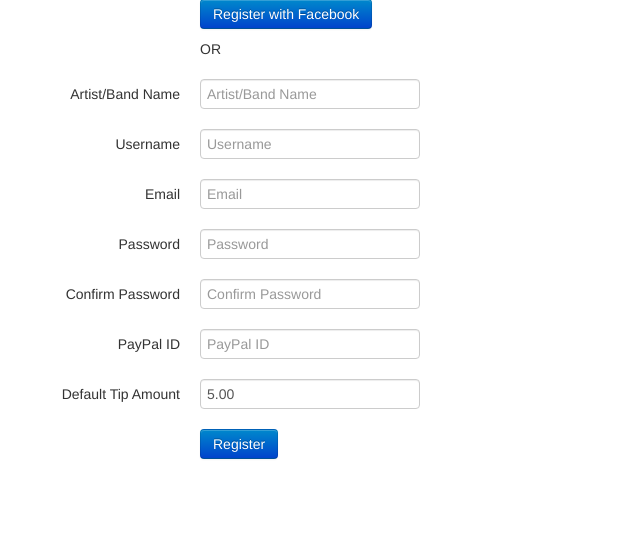
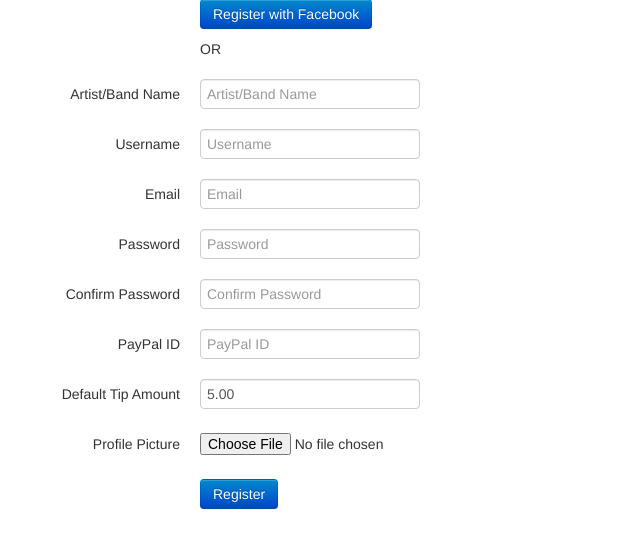
Before and after one commit to hcwiley/digital_tip_jar, a Flask app: page /register in a window 1280 px wide. Shown: the part 143-691 px from the top of the page, without its empty margins (0-640 px from the left). Run offline with Flask 2, Linux system fonts and the light colour scheme.

Commit message:
Added image upload for real

```diff
--- a/digitial_tip_jar/artist.py
+++ b/digitial_tip_jar/artist.py
@@ -49,7 +49,7 @@ def get_artist(user_name):
     if artist is None:
         return None
 
-    artist_to_return = Artist(artist['user_name'], artist['artist_name'], artist['email'], qr_path=artist['qr_path'], paypal_id=artist['paypal_id'], fb_id = artist['fb_id'], is_admin = artist['is_admin'])
+    artist_to_return = Artist(artist['user_name'], artist['artist_name'], artist['email'], qr_path=artist['qr_path'], paypal_id=artist['paypal_id'], fb_id = artist['fb_id'], is_admin = artist.get('is_admin'), pic_url=artist.get('pic_url'))
     artist_to_return.pw_hash = artist['pw_hash']
 
     return artist_to_return
@@ -63,7 +63,7 @@ def get_artists():
     artists = []
 
     for artist in data:
-        artist_to_return = Artist(artist['user_name'], artist['artist_name'], artist['email'], qr_path=artist['qr_path'], paypal_id=artist['paypal_id'], fb_id = artist['fb_id'], is_admin = artist['is_admin'])
+        artist_to_return = Artist(artist['user_name'], artist['artist_name'], artist['email'], qr_path=artist['qr_path'], paypal_id=artist['paypal_id'], fb_id = artist['fb_id'], is_admin = artist.get('is_admin'), pic_url=artist.get('pic_url'))
         artist_to_return.pw_hash = artist['pw_hash']
 
         artists.append(artist_to_return)
--- a/digitial_tip_jar/config.py
+++ b/digitial_tip_jar/config.py
@@ -16,6 +16,9 @@ DOMAIN = 'http://digitaltipjar.homemadebyrobots.org/'
 MOST_RECENT_SIZE = 1
 RECENT_TIPS_SIZE = 20
 IMAGE_SIZE = (300,1080)
+UPLOAD_FOLDER = '/root/digital_tip_jar/digitial_tip_jar/static/profile'
+ALLOWED_EXTENSIONS = set(['png', 'jpg', 'jpeg', 'gif'])
+MAX_CONTENT_LENGTH = 16 * 1024 * 1024 #16MB
 
 
 
--- a/digitial_tip_jar/templates/register.html
+++ b/digitial_tip_jar/templates/register.html
@@ -1,7 +1,7 @@
 {% extends "layout.html" %}
 {% block title %}Digital Tip Jar{% endblock %}
 {% block body %}
-    <form method="POST" class="form-horizontal" onsubmit="return checkPassword()">
+    <form method="POST" class="form-horizontal" enctype="multipart/form-data" onsubmit="return checkPassword()">
         {% if not artist %}
 
             <div class="control-group">
@@ -53,6 +53,12 @@
             <label class="control-label" for="default_tip_amount">Default Tip Amount</label>
             <div class="controls">
                 <input type="number" id="default_tip_amount" value='5.00' name="default_tip_amount">
+            </div>
+        </div>
+        <div class="control-group">
+            <label class="control-label" for="profile">Profile Picture</label>
+            <div class="controls">
+                <input type="file" id="profile" name="profile">
             </div>
         </div>
         <div class="control-group">
@@ -109,6 +115,12 @@
                 <input type="text" id="paypal_id" placeholder="PayPal ID" name="paypal_id" value="{{ artist.paypal_id }}">
             </div>
         </div>
+            <div class="control-group">
+                <label class="control-label" for="profile">Profile Picture</label>
+                <div class="controls">
+                    <input type="file" id="profile" name="profile">
+                </div>
+            </div>
         <div class="control-group">
             <div class="controls">
                     <button type="submit" class="btn btn-primary">Register</button>
--- a/digitial_tip_jar/views.py
+++ b/digitial_tip_jar/views.py
@@ -7,6 +7,8 @@ from flask_oauth import OAuth
 import datetime
 from tip import *
 from PIL import Image
+from werkzeug import secure_filename
+import os
 
 oauth = OAuth()
 
@@ -120,6 +122,10 @@ def get_facebook_oauth_token():
     return session.get('oauth_token')
 
 
+def allowed_file(filename):
+    return '.' in filename and\
+           filename.rsplit('.', 1)[1] in ALLOWED_EXTENSIONS
+
 @app.route('/<user_name>/update', methods=['POST','GET'])
 def user_update(user_name):
     if 'logged_in' in session and 'user_name' in session and session['user_name'] == user_name:
@@ -130,16 +136,15 @@ def user_update(user_name):
             message = validate_update_artist(request.form)
 
             if message is None:
-                if 'profile' in request.files:
-                    image = request.files['profile']
-                    if image:
-                        img = Image.open(image)
-                        img.save(STATIC_URL + 'profile/' + request.form['user_name'] + '.jpg', 'JPEG')
-                        img.thumbnail(IMAGE_SIZE, Image.ANTIALIAS)
-                        img.save(STATIC_URL + 'profile/' + request.form['user_name'] + '_profile.jpg', 'JPEG')
-                        pic_url = STATIC_URL + 'profile/' + request.form['user_name'] + '_profile.jpg'
-                    else:
-                        pic_url = artist.pic_url
+                file = request.files['profile']
+                if file and allowed_file(file.filename):
+                    filename = secure_filename(file.filename)
+                    file.save(os.path.join(app.config['UPLOAD_FOLDER'], filename))
+
+                    img = Image.open(os.path.join(app.config['UPLOAD_FOLDER'], filename))
+                    img.thumbnail(IMAGE_SIZE, Image.ANTIALIAS)
+                    img.save(os.path.join(app.config['UPLOAD_FOLDER'], user_name + '_profile.jpg'), 'JPEG')
+                    pic_url = STATIC_URL + 'profile/' + user_name + '_profile.jpg'
                 else:
                     pic_url = artist.pic_url
 
@@ -242,16 +247,15 @@ def edit():
         message = validate_new_artist(request.form)
 
         if message is None:
-            if 'profile' in request.files:
-                image = request.files['profile']
-                if image:
-                    img = Image.open(image)
-                    img.save(STATIC_URL + 'profile/' + request.form['user_name'] + '.jpg', 'JPEG')
-                    img.thumbnail(IMAGE_SIZE, Image.ANTIALIAS)
-                    img.save(STATIC_URL + 'profile/' + request.form['user_name'] + '_profile.jpg', 'JPEG')
-                    pic_url = STATIC_URL + 'profile/' + request.form['user_name'] + '_profile.jpg'
-                else:
-                    pic_url = None
+            file = request.files['profile']
+            if file and allowed_file(file.filename):
+                filename = secure_filename(file.filename)
+                file.save(os.path.join(app.config['UPLOAD_FOLDER'], filename))
+
+                img = Image.open(os.path.join(app.config['UPLOAD_FOLDER'], filename))
+                img.thumbnail(IMAGE_SIZE, Image.ANTIALIAS)
+                img.save(os.path.join(app.config['UPLOAD_FOLDER'], request.form['user_name'] + '_profile.jpg'), 'JPEG')
+                pic_url = STATIC_URL + 'profile/' +request.form['user_name']+ '_profile.jpg'
             else:
                 pic_url = None
 
```
Also changed, not shown: digitial_tip_jar/templates/artist_update.html (+7 -1 lines), digitial_tip_jar/static/profile/Beermug.jpg (added), digitial_tip_jar/static/profile/NeploGreen.jpg (added), digitial_tip_jar/static/profile/big_01acc4db39d1fb5d4907f2faeed9aee3ed618d12.jpg (added), digitial_tip_jar/static/profile/lays_profile.jpg (added).
